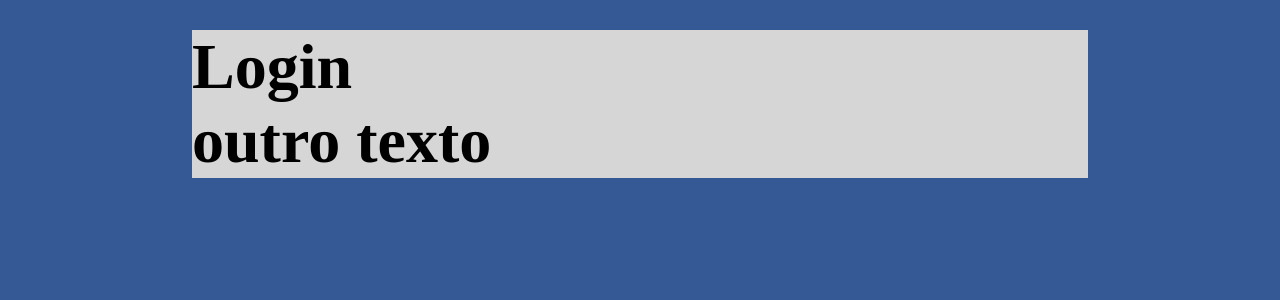
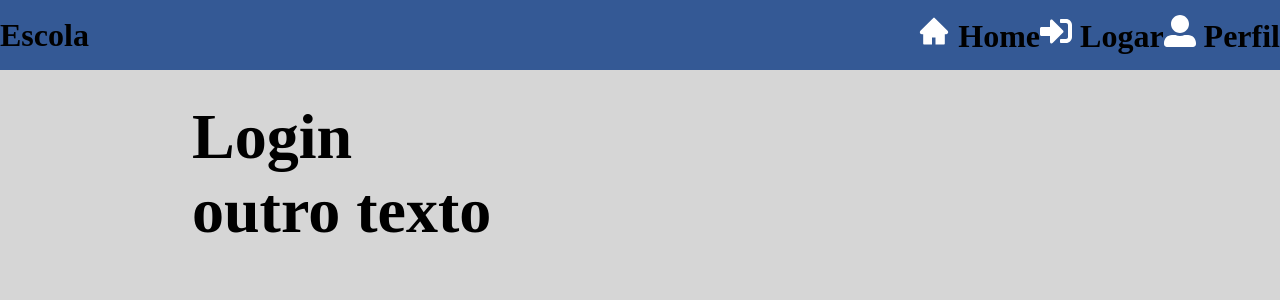
Before and after one commit to RadavelliM/Projeto-Escola, a React (Vite) app: page / in a window 1280 px wide. Shown: the top 300 px of the page. Built offline with nearby package versions, Linux system fonts and the light colour scheme.

Commit message:
componente navbar

```diff
--- a/package.json
+++ b/package.json
@@ -12,6 +12,7 @@
   "dependencies": {
     "react": "^19.2.0",
     "react-dom": "^19.2.0",
+    "react-icons": "^5.5.0",
     "styled-components": "^6.3.9"
   },
   "devDependencies": {
--- a/src/App.jsx
+++ b/src/App.jsx
@@ -1,12 +1,15 @@
 import React from "react";
+
+import GlobalStyles from "./styles/globalStyles.js";
 import Login from "./pages/Login/login";
-import GlobalStyles from "./styles/globalStyles.js";
+import Navbar from "./components/common/navbar/navbar.jsx";
 
 export default function App() {
     return (
         <div className="container">
             <h1>
                 <GlobalStyles />
+                <Navbar />
                 <Login />
             </h1>
         </div>
--- /dev/null
+++ b/src/components/common/navbar/navbar.jsx
@@ -0,0 +1,19 @@
+import React from "react";
+
+import { Nav } from "./styledNavbar";
+import { AiFillHome } from "react-icons/ai";
+import { FaSignInAlt, FaUserAlt } from "react-icons/fa";
+
+export default function Navbar() {
+    return (
+        <Nav>
+            <div className="brand">Escola</div>
+
+            <div className="actions">
+                <AiFillHome color="white" /> Home
+                <FaSignInAlt color="white" /> Logar
+                <FaUserAlt color="white" /> Perfil
+            </div>
+        </Nav>
+    );
+}
--- /dev/null
+++ b/src/components/common/navbar/styledNavbar.js
@@ -0,0 +1,13 @@
+import styled from "styled-components";
+import { primaryDark } from "../../../config/colors";
+
+export const Nav = styled.nav`
+    background-color: ${primaryDark};
+    width: 100vw;
+    height: 70px;
+
+    display: flex;
+    align-items: center;
+    text-align: center;
+    justify-content: space-between;
+`;
--- a/src/styles/globalStyles.js
+++ b/src/styles/globalStyles.js
@@ -1,5 +1,5 @@
 import styled, { createGlobalStyle } from "styled-components";
-import { primaryDark } from "../config/colors";
+import { primaryDark, tertiary } from "../config/colors";
 primaryDark;
 
 export default createGlobalStyle`
@@ -20,7 +20,7 @@ export default createGlobalStyle`
     }
 
     body {
-        background-color: ${primaryDark};
+        background-color: ${tertiary};
     }
 
     a {
```
Also changed, not shown: 1 other file (tests, documents, lock files or other folders).
